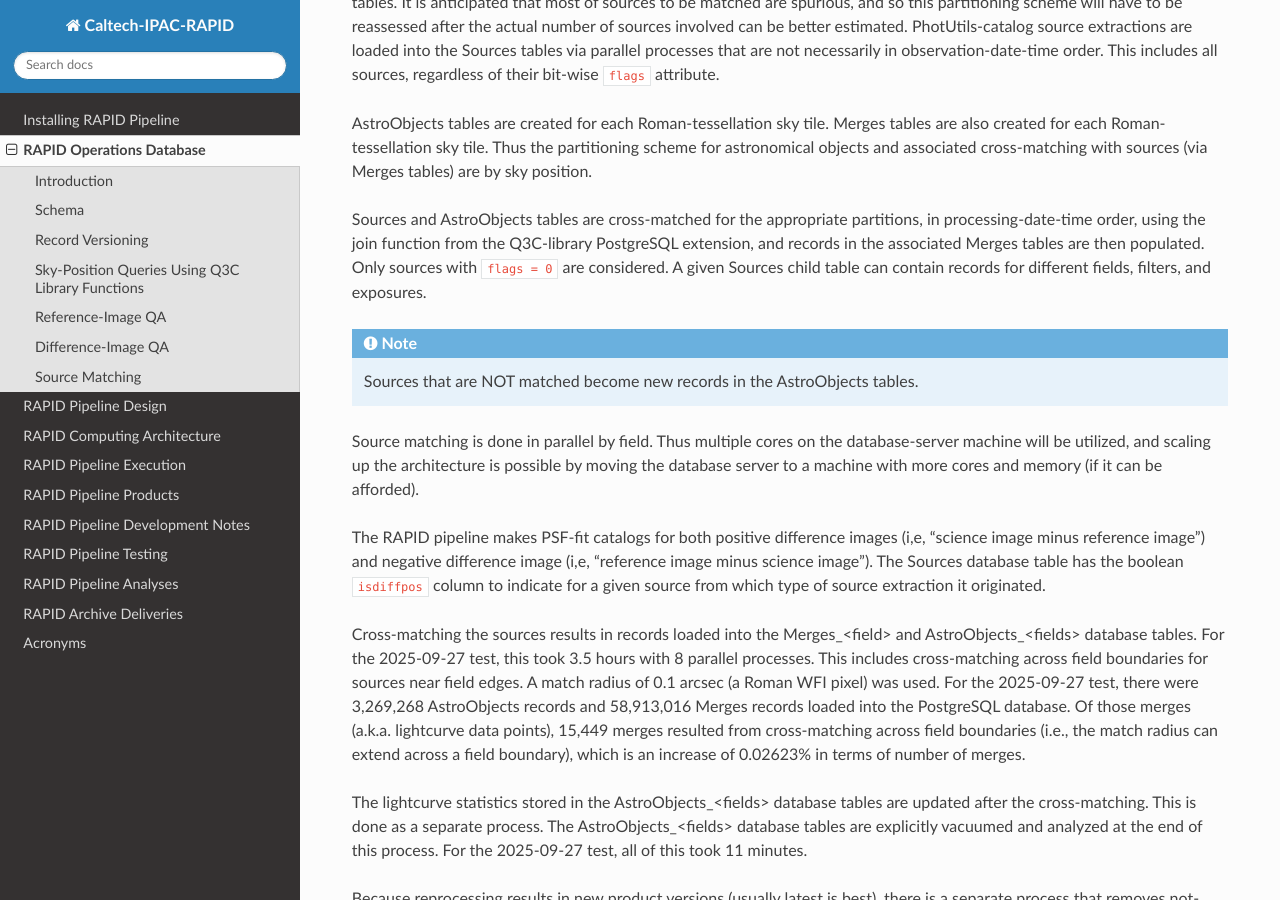
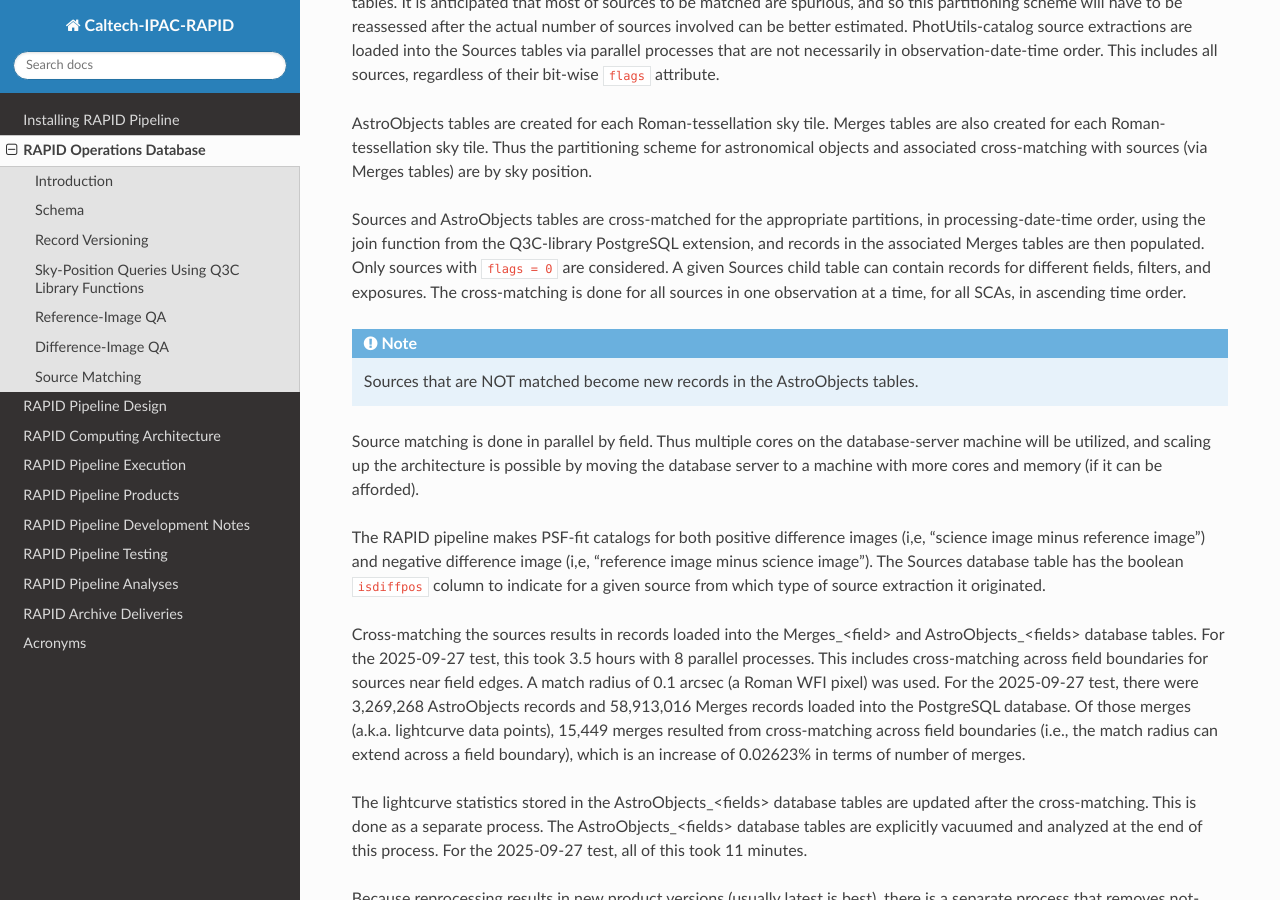
Before and after one commit to Caltech-IPAC/rapid, a Sphinx documentation site: the page built from docs/source/db/db.rst, in a window 1280 px wide and 900 px high, scrolled down 5753 px. Built offline with Sphinx 7.4.7 and the Read the Docs theme 3.1.0, drawn with Linux system fonts in a browser that asks for light colours.

Commit message:
Added sentence: The cross-matching is done for all sources in one observation at a time, for all SCAs, in ascending time order.

```diff
--- a/docs/source/db/db.rst
+++ b/docs/source/db/db.rst
@@ -231,6 +231,7 @@ in processing-date-time order, using the join function from the Q3C-library Post
 and records in the associated Merges tables are then populated.
 Only sources with ``flags = 0`` are considered.
 A given Sources child table can contain records for different fields, filters, and exposures.
+The cross-matching is done for all sources in one observation at a time, for all SCAs, in ascending time order.
 
 .. note::
    Sources that are NOT matched become new records in the AstroObjects tables.
```
